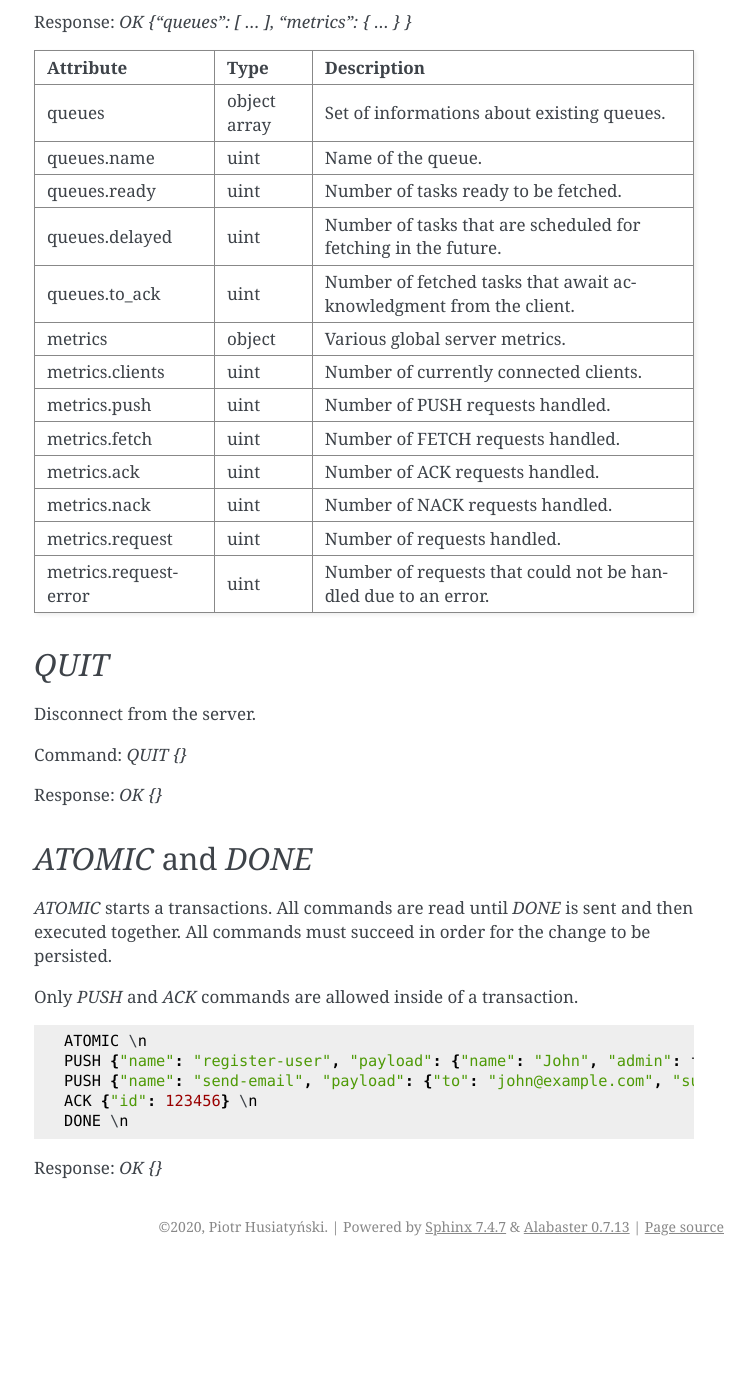
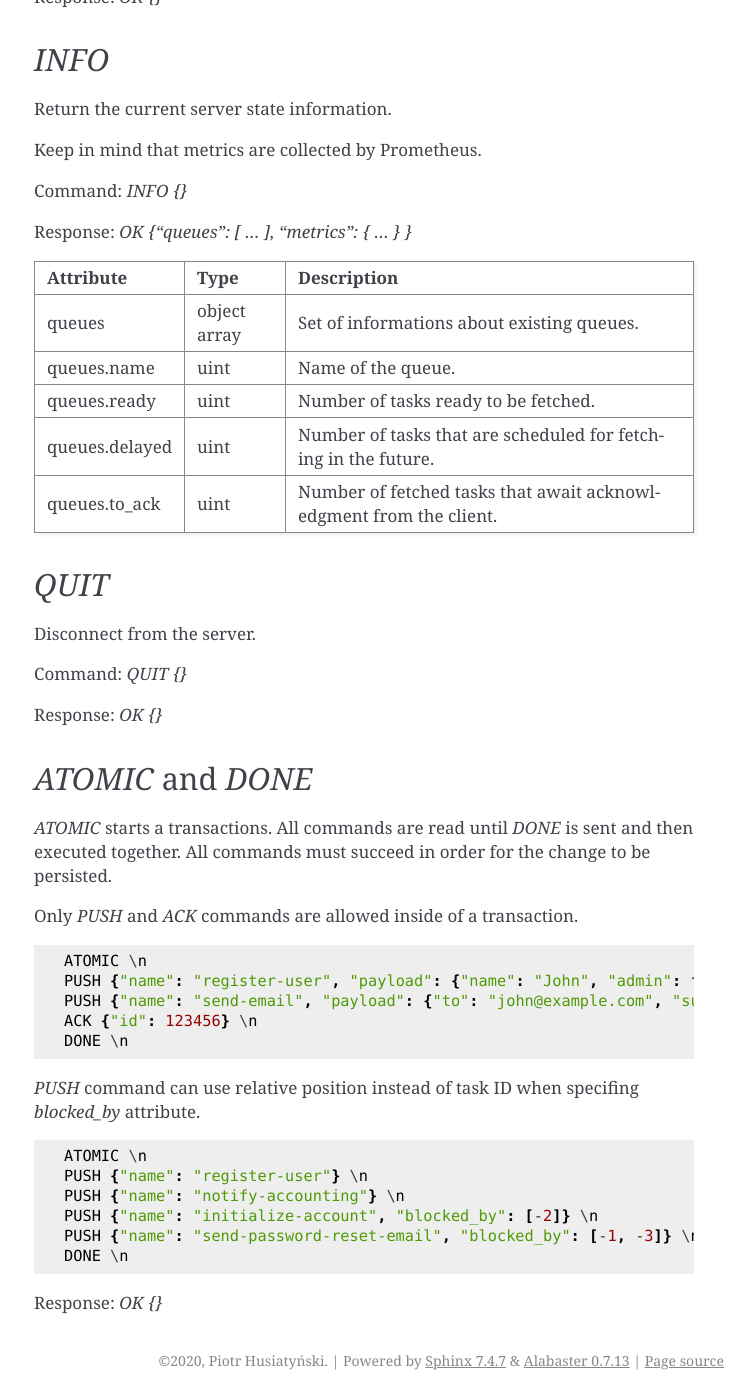
Before and after one commit to husio/masenko, a Sphinx documentation site: the page built from docs/commands.rst, in a window 1280 px wide and 1400 px high, scrolled down 2481 px. Shown: the whole window, without its empty margins (386-1141 px from the left). Built offline with Sphinx 7.4.7, drawn with Linux system fonts in a browser that asks for light colours; before the commit the page ends 3747 px from its top, so only the background shows below that; some of the changed text lies outside the part shown.

Commit message:
update docs

```diff
--- a/docs/commands.rst
+++ b/docs/commands.rst
@@ -28,6 +28,7 @@
  payload       any                       A JSON serilized task payload
  retry         uint            20        How many times a failed task must be retried before removed
  execute_at    string RFC3339            If provided, task cannot be fetched before given date
+ blocked_by    int list                  A list of task IDs that must be executed before this one. Can use a relative position instead of task ID inside of a transaction.
 =============  ==============  ========  ============
 
 
@@ -89,6 +90,8 @@
 
 Negative acknowledge a task with given ID, fetched by the client. Negative acknowledging marks task as unsuccessfully executed and applies retry logic in order to make it available for future processing.
 
+All tasks that are blocked by this task are failed as well, as they will never be executed otherwise.
+
 Command: `NACK { ... }`
 
 ===========   ========   =====================================================
@@ -105,6 +108,8 @@
 
 Return the current server state information.
 
+Keep in mind that metrics are collected by Prometheus.
+
 Command: `INFO {}`
 
 Response: `OK {"queues": [ ... ], "metrics": { ... } }`
@@ -117,14 +122,6 @@
  queues.ready              uint            Number of tasks ready to be fetched.
  queues.delayed            uint            Number of tasks that are scheduled for fetching in the future.
  queues.to_ack             uint            Number of fetched tasks that await acknowledgment from the client.
- metrics                   object          Various global server metrics.
- metrics.clients           uint            Number of currently connected clients.
- metrics.push              uint            Number of PUSH requests handled.
- metrics.fetch             uint            Number of FETCH requests handled.
- metrics.ack               uint            Number of ACK requests handled.
- metrics.nack              uint            Number of NACK requests handled.
- metrics.request           uint            Number of requests handled.
- metrics.request-error     uint            Number of requests that could not be handled due to an error.
 ========================   =============   ============
 
 `QUIT`
@@ -144,6 +141,7 @@
 
 Only `PUSH` and `ACK` commands are allowed inside of a transaction.
 
+
 .. code::
 
    ATOMIC \n
@@ -152,4 +150,15 @@
    ACK {"id": 123456} \n
    DONE \n
 
+`PUSH` command can use relative position instead of task ID when specifing `blocked_by` attribute.
+
+.. code::
+
+   ATOMIC \n
+   PUSH {"name": "register-user"} \n
+   PUSH {"name": "notify-accounting"} \n
+   PUSH {"name": "initialize-account", "blocked_by": [-2]} \n
+   PUSH {"name": "send-password-reset-email", "blocked_by": [-1, -3]} \n
+   DONE \n
+
 Response: `OK {}`
```
